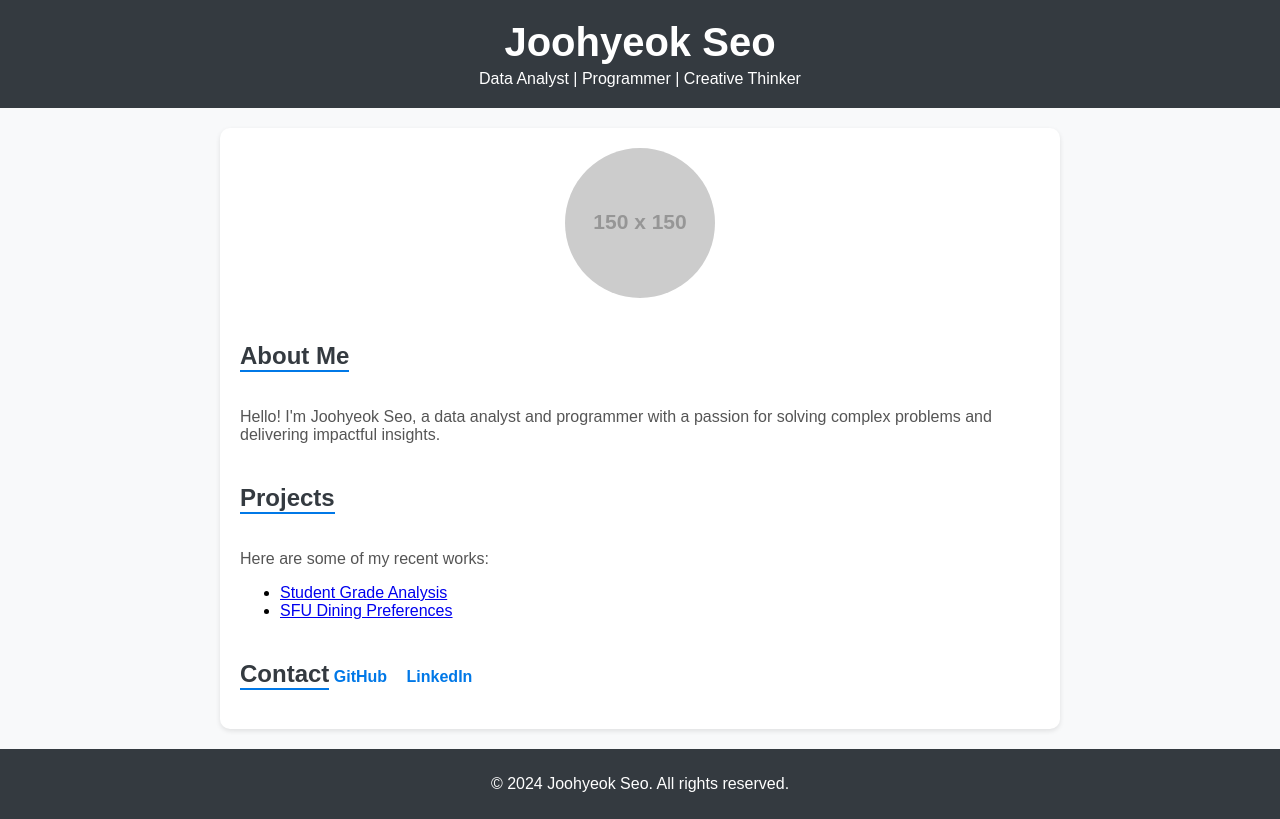
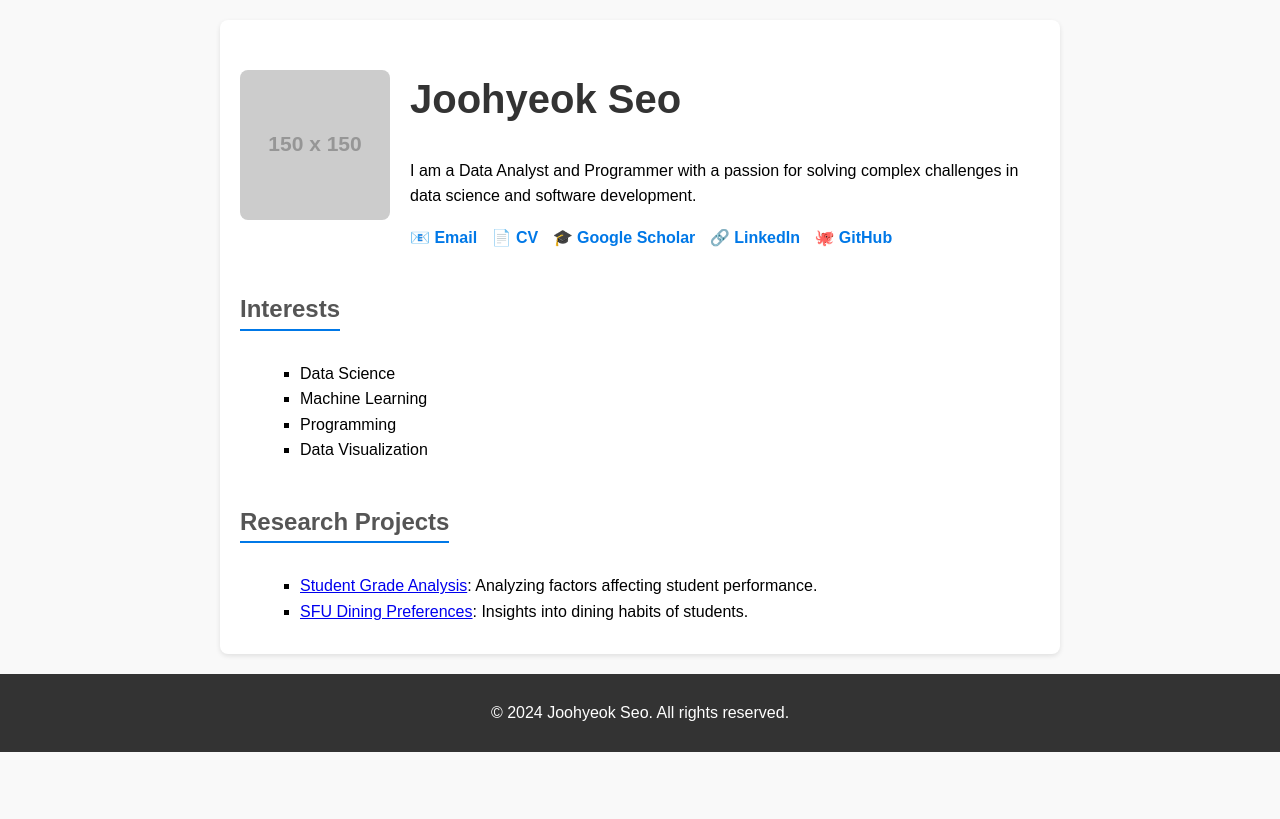
Before and after one commit to joohyeok-seo/joohyeok-seo.github.io, a plain HTML site: page index.html in a window 1280 px wide. Drawn offline with Linux system fonts and the light colour scheme; placeholder pictures from the web are drawn by us.

Commit message:
Update index.html

```diff
--- a/index.html
+++ b/index.html
@@ -9,21 +9,8 @@
       font-family: Arial, sans-serif;
       margin: 0;
       padding: 0;
-      background-color: #f8f9fa;
-    }
-    header {
-      background-color: #343a40;
-      color: white;
-      padding: 20px 0;
-      text-align: center;
-    }
-    header h1 {
-      margin: 0;
-      font-size: 2.5rem;
-    }
-    header p {
-      margin: 5px 0 0;
-      font-size: 1rem;
+      background-color: #f9f9f9;
+      line-height: 1.6;
     }
     .container {
       max-width: 800px;
@@ -31,70 +18,88 @@
       padding: 20px;
       background-color: white;
       box-shadow: 0 2px 5px rgba(0, 0, 0, 0.1);
-      border-radius: 10px;
+      border-radius: 8px;
     }
-    .profile-image {
-      text-align: center;
+    h1 {
+      text-align: left;
+      font-size: 2.5rem;
+      color: #333;
     }
-    .profile-image img {
-      border-radius: 50%;
+    .header {
+      display: flex;
+      align-items: center;
+      gap: 20px;
+    }
+    .header img {
+      border-radius: 8px;
       width: 150px;
-      height: 150px;
-      object-fit: cover;
+      height: auto;
+    }
+    .links {
+      margin-top: 10px;
+    }
+    .links a {
+      margin-right: 10px;
+      color: #0078e7;
+      text-decoration: none;
+      font-weight: bold;
+    }
+    .links a:hover {
+      text-decoration: underline;
     }
     .section {
       margin-top: 20px;
     }
     .section h2 {
       font-size: 1.5rem;
-      color: #343a40;
+      color: #555;
       border-bottom: 2px solid #0078e7;
       display: inline-block;
     }
-    .section p {
-      font-size: 1rem;
-      color: #555;
-    }
-    .links a {
-      text-decoration: none;
-      color: #0078e7;
-      font-weight: bold;
-      margin-right: 15px;
+    ul {
+      list-style-type: square;
+      margin: 10px 0 10px 20px;
     }
     footer {
       text-align: center;
+      margin-top: 20px;
       padding: 10px 0;
-      background-color: #343a40;
+      background-color: #333;
       color: white;
-      margin-top: 20px;
     }
   </style>
 </head>
 <body>
-  <header>
-    <h1>Joohyeok Seo</h1>
-    <p>Data Analyst | Programmer | Creative Thinker</p>
-  </header>
   <div class="container">
-    <div class="profile-image">
-      <img src="https://via.placeholder.com/150" alt="Joohyeok Seo's Profile Picture">
+    <div class="header">
+      <img src="https://via.placeholder.com/150" alt="Profile Picture">
+      <div>
+        <h1>Joohyeok Seo</h1>
+        <p>I am a Data Analyst and Programmer with a passion for solving complex challenges in data science and software development.</p>
+        <div class="links">
+          <a href="mailto:joohyeok@example.com">📧 Email</a>
+          <a href="#">📄 CV</a>
+          <a href="#">🎓 Google Scholar</a>
+          <a href="https://linkedin.com" target="_blank">🔗 LinkedIn</a>
+          <a href="https://github.com/joohyeok-seo" target="_blank">🐙 GitHub</a>
+        </div>
+      </div>
     </div>
     <div class="section">
-      <h2>About Me</h2>
-      <p>Hello! I'm Joohyeok Seo, a data analyst and programmer with a passion for solving complex problems and delivering impactful insights.</p>
+      <h2>Interests</h2>
+      <ul>
+        <li>Data Science</li>
+        <li>Machine Learning</li>
+        <li>Programming</li>
+        <li>Data Visualization</li>
+      </ul>
     </div>
     <div class="section">
-      <h2>Projects</h2>
-      <p>Here are some of my recent works:</p>
+      <h2>Research Projects</h2>
       <ul>
-        <li><a href="https://github.com/joohyeok-seo/Student-Grade-Relationship" target="_blank">Student Grade Analysis</a></li>
-        <li><a href="https://github.com/joohyeok-seo/SFU-Dining-Preferences-Analysis" target="_blank">SFU Dining Preferences</a></li>
+        <li><a href="https://github.com/joohyeok-seo/Student-Grade-Relationship" target="_blank">Student Grade Analysis</a>: Analyzing factors affecting student performance.</li>
+        <li><a href="https://github.com/joohyeok-seo/SFU-Dining-Preferences-Analysis" target="_blank">SFU Dining Preferences</a>: Insights into dining habits of students.</li>
       </ul>
-    </div>
-    <div class="section links">
-      <h2>Contact</h2>
-      <a href="https://github.com/joohyeok-seo" target="_blank">GitHub</a>
-      <a href="https://linkedin.com" target="_blank">LinkedIn</a>
     </div>
   </div>
   <footer>
```
